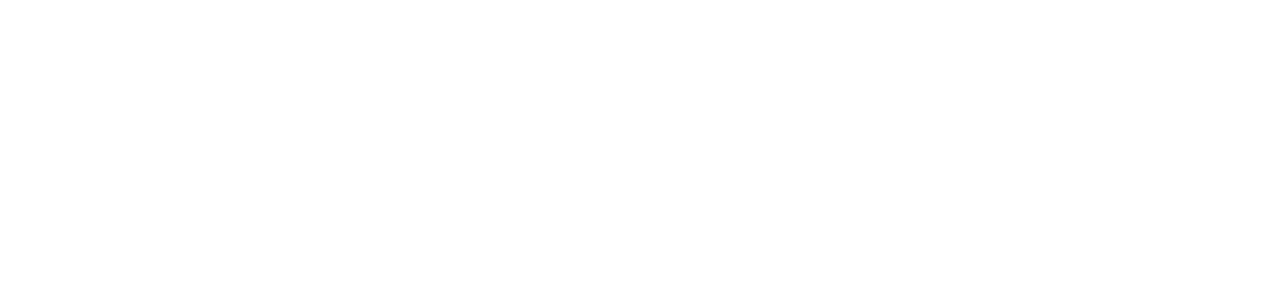
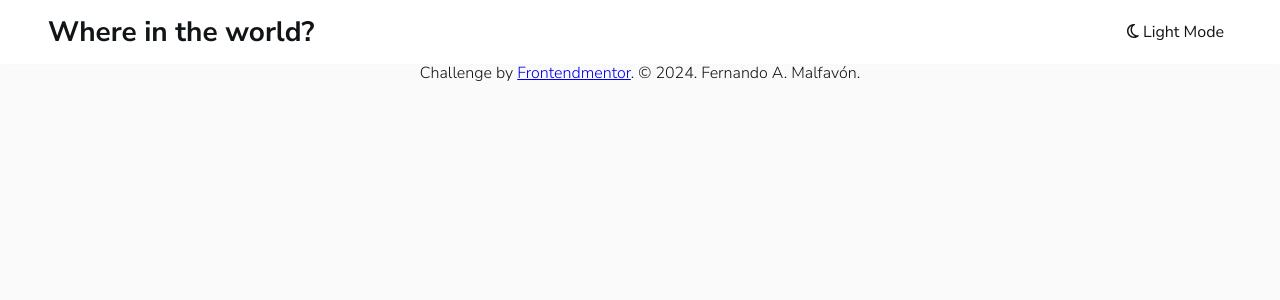
Before and after one commit to Wlfernando/rest-countries, a React (Vite) app: page / in a window 1280 px wide. Shown: the top 300 px of the page. Built offline with nearby package versions, Linux system fonts and the light colour scheme.

Commit message:
feat: add createBrowserRouter

```diff
--- a/src/App.tsx
+++ b/src/App.tsx
@@ -1,10 +1,12 @@
+import { createBrowserRouter, RouterProvider } from 'react-router-dom'
 import './App.css'
+import RootLayout from './Components/RootLayout/RootLayout'
 
-function App() {
-  return (
-    <>
-    </>
-  )
+const router = createBrowserRouter([{
+  path: '/',
+  element: <RootLayout />,
+}])
+
+export default function App() {
+  return <RouterProvider router={router} />
 }
-
-export default App
```
